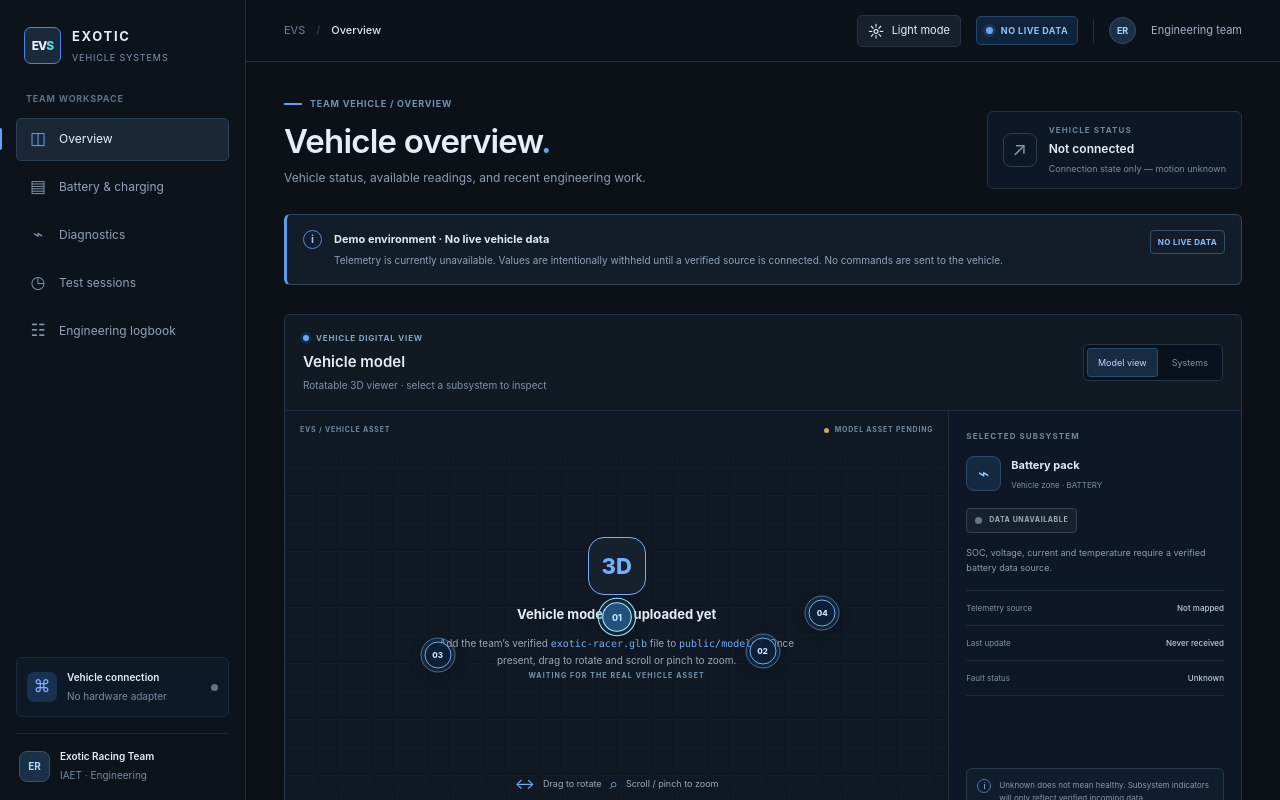
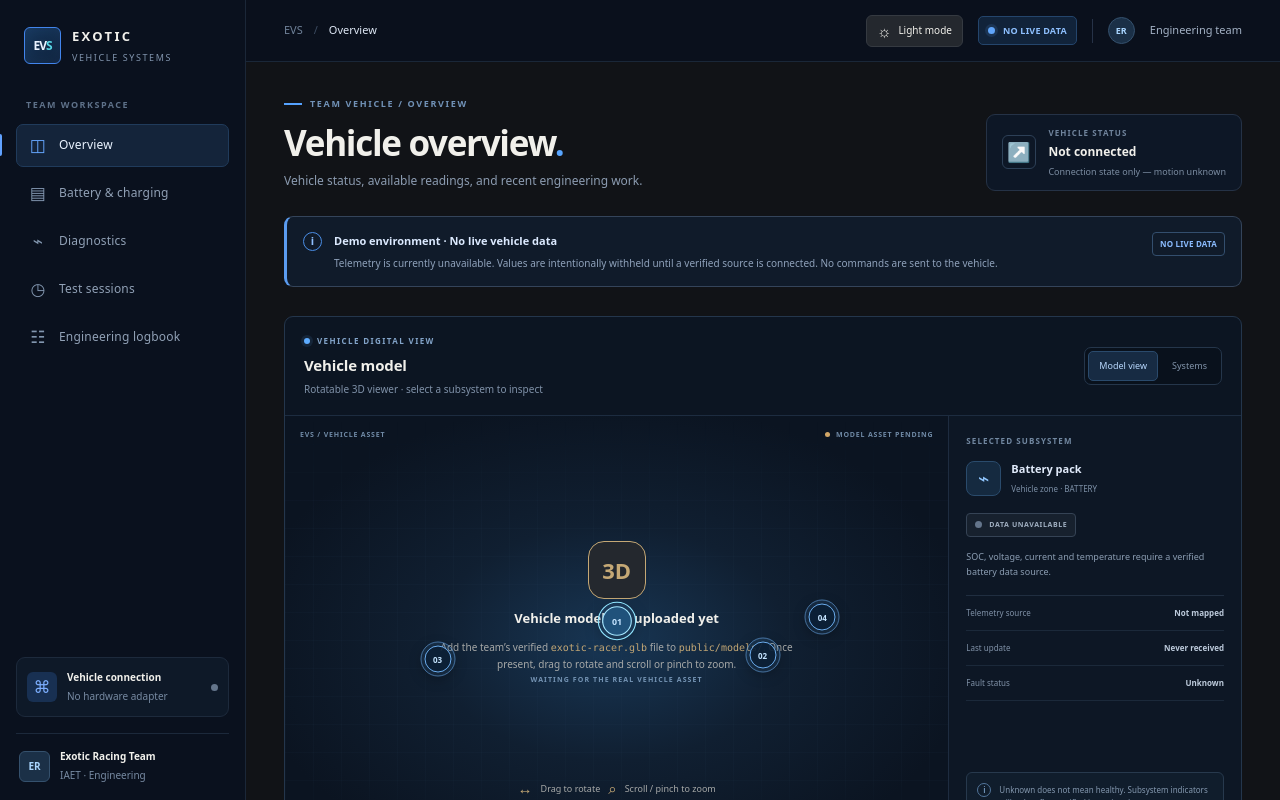
Before and after one commit to Abdo1629/exotic-vehicle-systems, a Next.js app: page / in a window 1280 px wide. Shown: the top 800 px of the page. Built offline with nearby package versions, Linux system fonts and the light colour scheme.

Commit message:
Apply premium automotive design system

```diff
--- a/app/globals.css
+++ b/app/globals.css
@@ -2,26 +2,30 @@
 
 :root {
   color-scheme: dark;
-  --background: #080d17;
-  --surface: #0d1523;
-  --surface-raised: #111c2d;
-  --border: #202d40;
-  --border-soft: #192638;
-  --text: #e8eef7;
-  --muted: #8b9bb0;
-  --subtle: #61738a;
-  --blue: #5a9bff;
-  --cyan: #57d4e8;
+  --background: #111317;
+  --surface: #191c21;
+  --surface-raised: #24282e;
+  --border: #353a41;
+  --border-soft: #292d33;
+  --text: #f1f0eb;
+  --muted: #a7a9a8;
+  --subtle: #7c8287;
+  --blue: #c5a875;
+  --cyan: #9db8ad;
+  --font-body: var(--font-manrope);
+  --font-data: var(--font-ibm-plex-mono);
+  --radius-card: 9px;
+  --radius-control: 6px;
 }
 @theme inline {
   --color-background: var(--background);
   --color-foreground: var(--text);
-  --font-sans: var(--font-geist-sans);
-  --font-mono: var(--font-geist-mono);
+  --font-sans: var(--font-manrope);
+  --font-mono: var(--font-ibm-plex-mono);
 }
 * { box-sizing: border-box; }
 html { min-height: 100%; scroll-behavior: smooth; scroll-padding-top: 90px; }
-body { margin: 0; min-height: 100vh; background: var(--background); color: var(--text); font-family: Arial, Helvetica, sans-serif; font-size: 14px; -webkit-font-smoothing: antialiased; }
+body { margin: 0; min-height: 100vh; background: var(--background); color: var(--text); font-family: var(--font-body), sans-serif; font-size: 13px; -webkit-font-smoothing: antialiased; }
 a { color: inherit; text-decoration: none; }
 button, a { -webkit-tap-highlight-color: transparent; }
 .app-shell { min-height: 100vh; }
@@ -223,29 +227,29 @@ h2 { margin: 0; font-size: 14px; font-weight: 650; letter-spacing: -.15px; }
 /* Light theme overrides: all dashboard surfaces, text, borders, and controls. */
 html[data-theme="light"] {
   color-scheme: light;
-  --background: #f3f5f7;
-  --surface: #ffffff;
-  --surface-raised: #f7f9fb;
-  --border: #d8e0e8;
-  --border-soft: #e6ebf0;
-  --text: #202a35;
-  --muted: #68788a;
-  --subtle: #7d8997;
-  --blue: #2f6fa8;
-  --cyan: #267d8c;
+  --background: #f5f3ee;
+  --surface: #fffefa;
+  --surface-raised: #eeece5;
+  --border: #dcd9d0;
+  --border-soft: #e9e6de;
+  --text: #292b27;
+  --muted: #686c65;
+  --subtle: #85877f;
+  --blue: #8c6a35;
+  --cyan: #426d65;
 }
 html[data-theme="light"] body { background: #f3f6fb; color: #18263a; }
 html[data-theme="light"] .sidebar { background: #ffffff; border-color: #dce4ef; }
 html[data-theme="light"] .brand-mark { background: linear-gradient(145deg,#e8f2ff,#dceaff); color: #17406f; box-shadow: none; }
 html[data-theme="light"] .brand-copy strong, html[data-theme="light"] .nav-item.active, html[data-theme="light"] .vehicle-state strong { color: #18263a; }
 html[data-theme="light"] .brand-copy small, html[data-theme="light"] .side-label, html[data-theme="light"] .nav-item, html[data-theme="light"] .system-card small, html[data-theme="light"] .profile-copy small { color: #65758b; }
-html[data-theme="light"] .nav-item:hover, html[data-theme="light"] .nav-item.active { background: #edf4ff; border-color: #d5e5fb; color: #1d4779; }
+html[data-theme="light"] .nav-item:hover, html[data-theme="light"] .nav-item.active { background: #efebe1; border-color: #e0d7c3; color: #1d4779; }
 html[data-theme="light"] .system-card, html[data-theme="light"] .vehicle-state, html[data-theme="light"] .topbar, html[data-theme="light"] .notice, html[data-theme="light"] .metric-card, html[data-theme="light"] .panel-card, html[data-theme="light"] .logbook-strip, html[data-theme="light"] .vehicle-stage-card { background: #ffffff; border-color: #dce4ef; }
 html[data-theme="light"] .main-panel { background: #f3f6fb; }
 html[data-theme="light"] .topbar { background: #ffffffed; border-color: #dce4ef; }
 html[data-theme="light"] .breadcrumbs strong, html[data-theme="light"] h1, html[data-theme="light"] h2, html[data-theme="light"] .metric-value, html[data-theme="light"] .notice-copy strong, html[data-theme="light"] .health-row strong, html[data-theme="light"] .battery-empty > strong, html[data-theme="light"] .activity-empty strong, html[data-theme="light"] .logbook-strip strong, html[data-theme="light"] .vehicle-stage-heading h2, html[data-theme="light"] .inspector-title strong { color: #18263a; }
 html[data-theme="light"] .breadcrumbs, html[data-theme="light"] .subtitle, html[data-theme="light"] .section-heading p, html[data-theme="light"] .panel-heading p, html[data-theme="light"] .vehicle-stage-heading p, html[data-theme="light"] .health-row small, html[data-theme="light"] .metric-unit, html[data-theme="light"] .metric-foot, html[data-theme="light"] .battery-empty p, html[data-theme="light"] .activity-empty p, html[data-theme="light"] .logbook-strip p, html[data-theme="light"] .footer, html[data-theme="light"] .inspector-description, html[data-theme="light"] .inspector-row span { color: #66758b; }
-html[data-theme="light"] .notice { background: #edf5ff; border-color: #d1e3fa; border-left-color: #4386df; }
+html[data-theme="light"] .notice { background: #edf5ff; border-color: #d1e3fa; border-left-color: #8c6a35; }
 html[data-theme="light"] .notice-copy p { color: #4e6581; }
 html[data-theme="light"] .notice-copy strong { color: #1e426d; }
 html[data-theme="light"] .notice-tag, html[data-theme="light"] .outline-label, html[data-theme="light"] .health-badge { background: #f3f6fa; border-color: #d8e1ec; color: #596b82; }
@@ -276,38 +280,7 @@ html[data-theme="light"] .theme-toggle { background: #fff; color: #263a52; borde
 @media (max-width: 520px) { .theme-toggle { padding: 6px 8px; font-size: 9px; } .vehicle-model-shell { inset: 32px 0 42px; } .vehicle-viewport:has(.vehicle-model-shell) { min-height: 380px; } .model-zone-strip { right: 8px; left: 8px; bottom: 43px; gap: 4px; } .model-zone-chip { padding: 6px; font-size: 8px; } }
 
 
-/* Product polish: calmer type, real navigation, and useful record forms. */
-:root { --background: #0c1118; --surface: #111923; --surface-raised: #17212d; --border: #293442; --border-soft: #202a36; --text: #e7edf4; --muted: #9aa8b8; --subtle: #6e7e90; --blue: #77aef7; --cyan: #6dc9d4; }
-body { font-family: -apple-system, BlinkMacSystemFont, "Segoe UI", sans-serif; font-size: 13px; }
-.sidebar { background: #0d131b; border-color: #252e39; }
-.brand { padding-bottom: 28px; }
-.brand-mark { border-radius: 7px; background: #1b2a3a; box-shadow: none; }
-.brand-copy strong { letter-spacing: 1.7px; }
-.brand-copy small { letter-spacing: 1.1px; }
-.side-label, .eyebrow, .stage-eyebrow { letter-spacing: 1px; }
-.nav-item { border-radius: 5px; transition: background .15s ease, color .15s ease; }
-.nav-item.active { background: #1a2736; border-color: #2d4054; }
-.nav-indicator { left: -17px; }
-.main-panel { background: var(--background); }
-.topbar { background: #0d131beF; border-color: #252e39; }
-.content { max-width: 1600px; }
-h1 { font-size: clamp(27px, 2.7vw, 33px); font-weight: 620; letter-spacing: -.8px; }
-h2 { font-size: 14px; font-weight: 620; letter-spacing: 0; }
-.metric-card, .panel-card, .vehicle-stage-card, .vehicle-state, .notice, .system-card { border-radius: 6px; box-shadow: none; }
-.metric-card { background: var(--surface); }
-.metric-value { font-weight: 600; }
-.notice { background: #131d29; }
-.vehicle-stage-card { background: var(--surface); }
-.vehicle-stage-heading { padding: 17px 18px; }
-.stage-controls { border-radius: 5px; }
-.stage-tab { border-radius: 3px; }
-.theme-toggle { border-radius: 5px; font-size: 11px; }
-html[data-theme="light"] body, html[data-theme="light"] .main-panel { background: #f3f5f7; color: #202a35; }
-html[data-theme="light"] .sidebar { background: #fff; border-color: #d8dfe7; }
-html[data-theme="light"] .topbar { background: #ffffffed; border-color: #d8dfe7; }
-html[data-theme="light"] .metric-card, html[data-theme="light"] .panel-card, html[data-theme="light"] .vehicle-stage-card, html[data-theme="light"] .vehicle-state, html[data-theme="light"] .notice, html[data-theme="light"] .system-card { box-shadow: none; }
-html[data-theme="light"] .notice { background: #eef4f9; }
-html[data-theme="light"] .nav-item.active { background: #edf2f7; border-color: #d8e2ed; color: #20354a; }
+/* Forms and record layouts */
 .page-intro { display: flex; align-items: flex-end; justify-content: space-between; gap: 18px; margin-bottom: 25px; }
 .page-intro .eyebrow { margin: 0; }
 .page-intro h1 { margin-top: 12px; }
@@ -357,7 +330,7 @@ html[data-theme="light"] .empty-icon { background: #edf2f7; border-color: #d8e1e
 html[data-theme="light"] .topbar-team { color: #536579; }
 html[data-theme="light"] .updated-label,
 html[data-theme="light"] .text-link,
-html[data-theme="light"] .panel-footer a { color: #386b9f; }
+html[data-theme="light"] .panel-footer a { color: #8c6a35; }
 html[data-theme="light"] .battery-illustration { opacity: .85; }
 html[data-theme="light"] .activity-empty { background: #fff; }
 html[data-theme="light"] .system-select { background: #f7f9fc; border-color: #dce4ed; color: #29394a; }
@@ -372,7 +345,7 @@ html[data-theme="light"] .profile { border-color: #e0e6ed; }
 html[data-theme="light"] .nav-icon { color: #6a7d91; }
 html[data-theme="light"] .nav-item:hover { color: #243a50; }
 html[data-theme="light"] .nav-item.active .nav-icon { color: #2e6ba7; }
-html[data-theme="light"] .nav-indicator { background: #3d7dbb; }
+html[data-theme="light"] .nav-indicator { background: #8c6a35; }
 html[data-theme="light"] .panel-footer { background: #fbfcfd; }
 html[data-theme="light"] .footer { border-color: #dce3eb; }
 html[data-theme="light"] .vehicle-stage-footer { border-color: #e0e6ed; }
@@ -388,15 +361,16 @@ html[data-theme="light"] .health-symbol { background: #f0f4f8; }
 html[data-theme="light"] .coming-soon { background: #edf4fb; }
 @media (prefers-reduced-motion: reduce) { html { scroll-behavior: auto; } }
 
-/* Keep the workspace restrained rather than decorative. */
-.sidebar { box-shadow: none; }
-.metric-card { background: var(--surface); }
-.vehicle-viewport { background: #101923; }
-.stage-eyebrow, .eyebrow, .side-label { letter-spacing: .8px; }
-.brand-copy small { letter-spacing: .9px; }
-.mode-pill { letter-spacing: .45px; }
-.notice-tag, .coming-soon { letter-spacing: .35px; }
-html[data-theme="light"] .vehicle-viewport { background: #edf2f6; }
-html[data-theme="light"] .model-pending { color: #202a35; }
-html[data-theme="light"] .vehicle-viewport .viewport-topline,
-html[data-theme="light"] .vehicle-viewport .viewport-bottomline { color: #5c7085; }
+
+
+/* Premium automotive design tokens: restrained surfaces, readable hierarchy, minimal ornament. */
+body { font-variant-numeric: tabular-nums; }
+button, input, textarea, select { font-family: inherit; }
+.brand-mark, .avatar, .system-card-icon, .mark, .panel-icon, .health-symbol, .empty-icon, .logbook-icon, .state-symbol { border-radius: 6px; }
+.metric-card, .panel-card, .vehicle-stage-card, .vehicle-state, .notice, .system-card { border-radius: var(--radius-card); }
+.nav-item, .mode-pill, .health-badge, .notice-tag, .outline-label, .coming-soon { letter-spacing: .2px; }
+.metric-value, .inspector-row strong, .viewport-topline, .viewport-bottomline { font-family: var(--font-data), monospace; font-variant-numeric: tabular-nums; }
+html[data-theme="light"] body, html[data-theme="light"] .main-panel { background: var(--background); color: var(--text); }
+html[data-theme="light"] .sidebar, html[data-theme="light"] .topbar { background: var(--surface); border-color: var(--border); }
+html[data-theme="light"] .vehicle-viewport { background: #e9e7df; }
+html[data-theme="light"] .notice { background: #f0eee7; }
```
